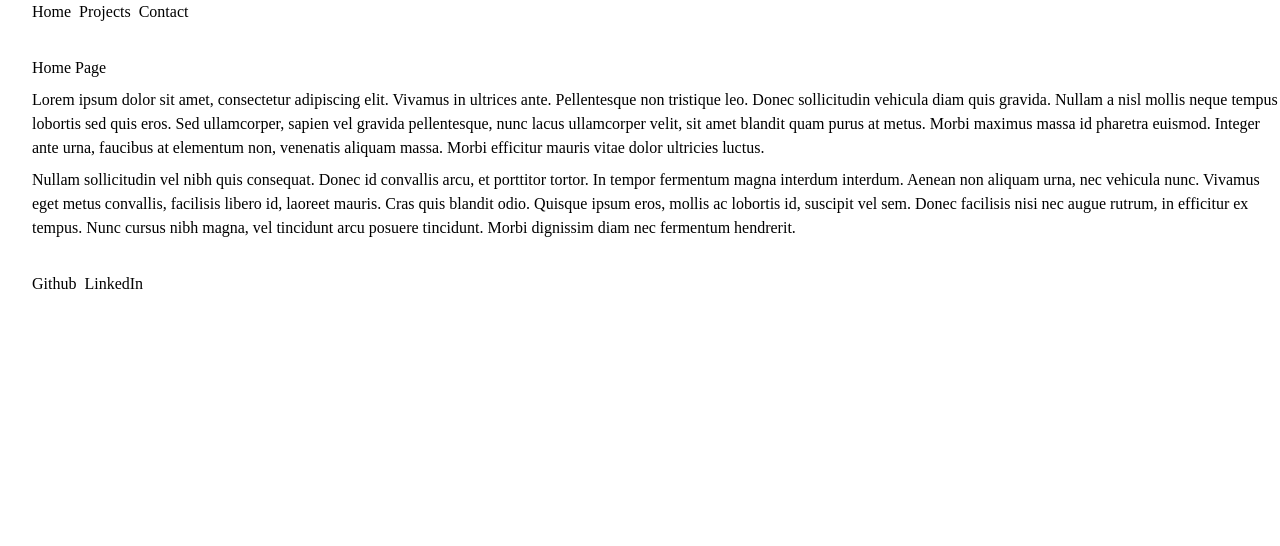
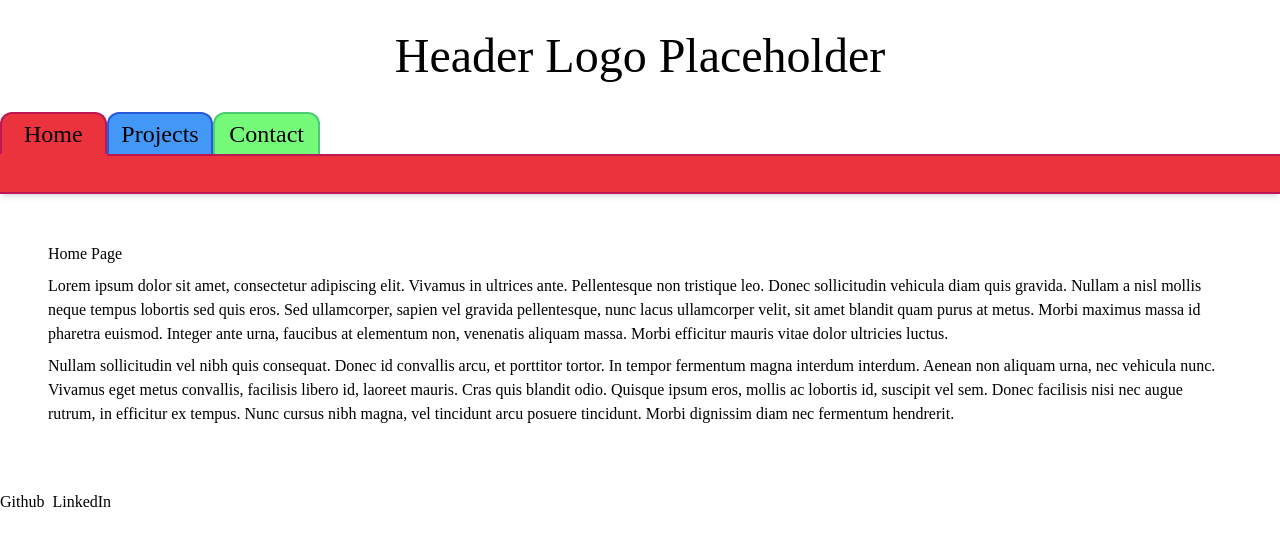
Before and after one commit to zachta2020/portfolio-website, a Next.js app: page / in a window 1280 px wide. Shown: the top 546 px of the page. Built offline with nearby package versions, Linux system fonts and the light colour scheme.

Commit message:
feat wip: Apply styling to Navigation, add placeholder for website logo

```diff
--- a/package.json
+++ b/package.json
@@ -16,6 +16,7 @@
     "@trpc/next": "^10.43.6",
     "@trpc/react-query": "^10.43.6",
     "@trpc/server": "^10.43.6",
+    "clsx": "^2.1.0",
     "next": "^14.0.3",
     "react": "18.2.0",
     "react-dom": "18.2.0",
--- a/src/app/layout.tsx
+++ b/src/app/layout.tsx
@@ -3,6 +3,7 @@ import "~/styles/globals.css";
 import { Metadata } from "next";
 import Navigation from "./ui/navigation";
 import SocialMediaLinks from "./ui/social-media-links";
+import HeaderLogo from "./ui/header-logo";
 
 export const metadata: Metadata = {
   title: {
@@ -20,14 +21,17 @@ export default function RootLayout({
 }) {
   return (
     <html lang="en">
-      <body className="space-y-8 ml-8">
-          <div>
-            <Navigation />
+      <body className="">
+        <div className="">
+          <HeaderLogo />
+          <Navigation />
+        </div>
+        <div className="h-screen">
+          <div className="pt-8 pb-12">
+            {children}
           </div>
-          <div>{children}</div>
-          <div>
-            <SocialMediaLinks />
-          </div>
+          <SocialMediaLinks />
+        </div>
       </body>
     </html>
   );
--- a/src/app/page.tsx
+++ b/src/app/page.tsx
@@ -1,6 +1,6 @@
 export default function Home() {
   return (
-    <main>
+    <main className="rounded-2xl bg-white mx-8 p-4">
       <div className="space-y-2">
         <h1>Home Page</h1>
         <p>
--- /dev/null
+++ b/src/app/ui/header-logo.tsx
@@ -0,0 +1,7 @@
+export default function HeaderLogo() {
+    return (
+        <p className = "text-5xl m-8 text-center">
+            Header Logo Placeholder
+        </p>
+        );
+}
--- a/src/app/ui/navigation.tsx
+++ b/src/app/ui/navigation.tsx
@@ -1,28 +1,88 @@
+'use client';
+
 import Link from 'next/link';
+import { usePathname } from 'next/navigation';
+import clsx from 'clsx';
+import { link } from 'fs';
 
-const links = [
-    { name: 'Home', href: '/'},
+type Color = "red" | "green" | "blue" | "none";
+type navLink = {
+  name: string,
+  href: string,
+  color: Color,
+}
+
+const links: navLink[] = [
+    {
+      name: 'Home',
+      href: '/',
+      color: 'red',
+    },
     {
       name: 'Projects',
       href: '/projects',
+      color: 'blue',
     },
-    { name: 'Contact', href: '/contact'},
+    {
+      name: 'Contact',
+      href: '/contact',
+      color: 'green',
+    },
   ];
 
 export default function Navigation () {
+  const pathname = usePathname();
+
   return (
-        <div className = "flex flex-row gap-2">
+      <div>
+        <div className = "flex flex-row">
           {links.map((link) => {
             return (
                 <Link
                   key = {link.name}
                   href = {link.href}
-                className = "hover:text-red"
+                  className = {`rounded-t-xl w-1/12 bg-${link.color} border-solid border-t-2 border-x-2 border-dark-${link.color} py-1 text-center text-2xl hover:-translate-y-1 hover:scale-y-125`}
                 >
                   <p>{link.name}</p>
                 </Link>
             );
           })}
         </div>
+        <div className="flex flex-row">
+          <NavTopSegment color="red" />
+          <NavTopSegment color="blue" />
+          <NavTopSegment color="green" />
+          <NavTopSegment color="none" />
+        </div>
+        <div className={clsx("box-border h-5 w-screen border-solid border-b-2 shadow-md",
+              {
+                "bg-red border-dark-red": pathname === "/",
+                "bg-blue border-dark-blue": pathname === "/projects",
+                "bg-green border-dark-green" : pathname === "/contact"
+              },
+            )}
+          >
+        </div>
+      </div>
     );
 }
+
+function NavTopSegment ({color} : {color: Color}) {
+  const pathname = usePathname();
+
+  const width: String = color !== "none" ? "w-1/12" : "grow" ;
+  return (
+    <div className={clsx(`box-border h-5 ${width} border-solid border-t-2`,
+          {
+            "bg-red border-dark-red": pathname === "/" && color !== "red",
+            "bg-red border-red": pathname === "/" && color === "red",
+            "bg-blue border-dark-blue": pathname === "/projects" && color !== "blue",
+            "bg-blue border-blue": pathname === "/projects" && color === "blue",
+            "bg-green border-dark-green": pathname === "/contact" && color !== "green",
+            "bg-green border-green": pathname === "/contact" && color === "green",
+          },
+        )}
+      >
+    </div>
+  );
+}
--- a/src/app/ui/social-media-links.tsx
+++ b/src/app/ui/social-media-links.tsx
@@ -15,7 +15,7 @@ export default function SocialMediaLinks () {
                         href = {link.href}
                         target = "_blank"
                         rel = "noopener noreferrer"
-                        className = "hover:text-blue"
+                        className = "hover:text-light-blue"
                     >
                         <p>{link.name}</p>
                     </Link>
--- a/tailwind.config.ts
+++ b/tailwind.config.ts
@@ -7,9 +7,17 @@ export default {
     extend: {
       colors: {
         'red': '#ea333d',
+        'light-red': '#ff8d67',
+        'dark-red': '#be1755',
         'green': '#75fb79',
+        'light-green': '#e3fbc3',
+        'dark-green': '#4ccd74',
         'blue': '#4397f7',
-        'grey-yellow': '#e0e0c9'
+        'light-blue': '#85e0ff',
+        'dark-blue': '#295bd8',
+        'gray': '#ebebeb',
+        'light-gray': '#f4f4f4',
+        'white': '#ffffff',
       },
       fontFamily: {
         sans: ["var(--font-sans)", ...fontFamily.sans],
```
Also changed, not shown: 1 other file (tests, documents, lock files or other folders). Lines whose indentation alone changed are shown as unchanged.
